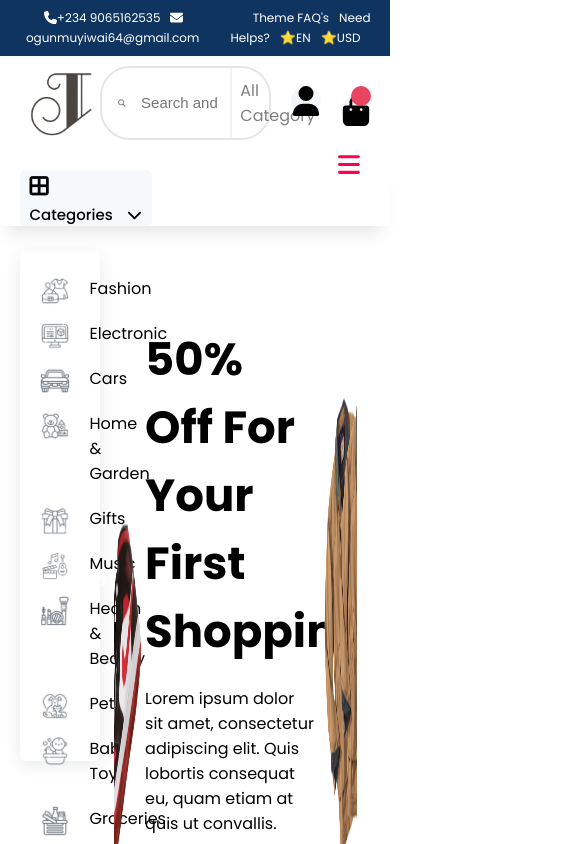
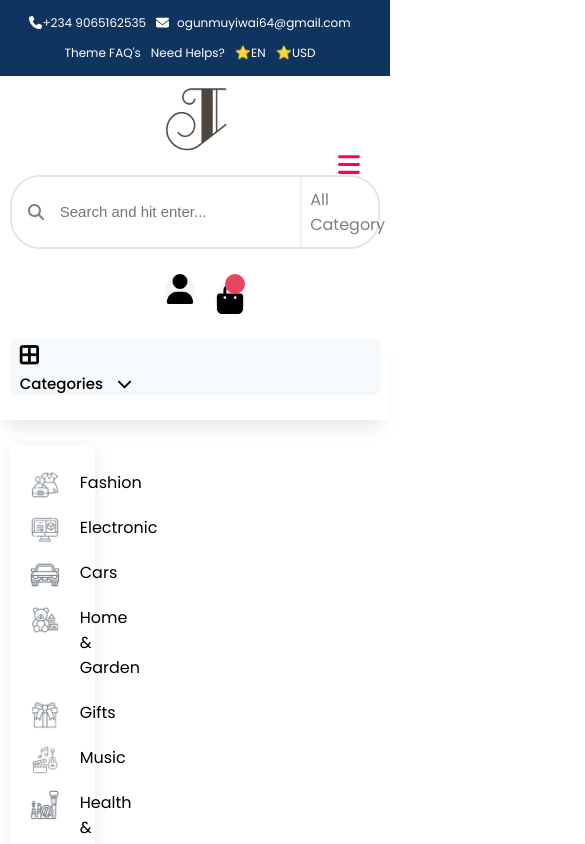
Before and after one commit to humb220106/e-commerce-, a React (Create React App) app: page / in a window 390 px wide. Shown: the top 844 px of the page, 585 px wide, since content can reach past the window. Built offline with nearby package versions, Linux system fonts and the light colour scheme.

Commit message:
changes are made

```diff
--- a/src/App.css
+++ b/src/App.css
@@ -292,3 +292,36 @@ button{
    grid-template-columns: repeat(4, 1fr);
    grid-gap:10px;
 }
+
+/* Add these responsive grid styles */
+@media (max-width: 768px) {
+  .grid {
+    grid-template-columns: repeat(3, 1fr);
+  }
+
+  .grid2 {
+    grid-template-columns: repeat(2, 1fr);
+  }
+
+  .container {
+    max-width: 95%;
+  }
+}
+
+@media (max-width: 480px) {
+  .grid {
+    grid-template-columns: repeat(2, 1fr);
+  }
+
+  .grid2 {
+    grid-template-columns: 1fr;
+  }
+
+  .d_flex, .c_flex {
+    flex-direction: column;
+  }
+
+  .row {
+    width: 100%;
+  }
+}
--- a/src/common/header/Header.css
+++ b/src/common/header/Header.css
@@ -297,6 +297,42 @@ header ul li a:hover{
     font-size: 14px;
   }
 }
+/* Add these responsive styles to improve mobile experience */
+@media (max-width: 768px) {
+  .search .container {
+    flex-direction: column;
+  }
+
+  .search .logo-width {
+    width: 100%;
+    text-align: center;
+    margin-bottom: 15px;
+  }
+
+  .search-box {
+    width: 100% !important;
+    margin-left: 0 !important;
+    margin-bottom: 15px;
+  }
+
+  .icon.f_flex.widith {
+    width: 100%;
+    justify-content: center;
+    margin-top: 10px;
+  }
+}
+
+@media (max-width: 480px) {
+  .head .container {
+    flex-direction: column;
+  }
+
+  .head .left-row, .head .right-row {
+    width: 100%;
+    text-align: center;
+    margin: 5px 0;
+  }
+}
 
 /* ...existing code... */
    .nav-links-MobileMenu li a{
--- a/src/components/discount/Dcard.jsx
+++ b/src/components/discount/Dcard.jsx
@@ -11,7 +11,30 @@ const Dcard = () => {
     slidesToShow: 6,
     slidesToScroll: 1,
     autoplay: true,
-  }
+    responsive: [
+    {
+      breakpoint: 1024,
+      settings: {
+        slidesToShow: 4,
+        slidesToScroll: 1
+      }
+    },
+    {
+      breakpoint: 768,
+      settings: {
+        slidesToShow: 3,
+        slidesToScroll: 1
+      }
+    },
+    {
+      breakpoint: 480,
+      settings: {
+        slidesToShow: 2,
+        slidesToScroll: 1
+      }
+    }
+  ]
+};
   return (
     <>
       <Slider {...settings}>
--- a/src/components/flashDeals/FlashCard.jsx
+++ b/src/components/flashDeals/FlashCard.jsx
@@ -43,9 +43,32 @@ const FlashCard = ( {productItems, addToCart}) => {
       slidesToShow: 4,
       slidesToScroll: 1,
       nextArrow:<NextArrow/>,
-      prevArrow:<PrevArrow/>
+      prevArrow:<PrevArrow/>,
+     responsive: [
+    {
+      breakpoint: 1024,
+      settings: {
+        slidesToShow: 3,
+        slidesToScroll: 1
+      }
+    },
+    {
+      breakpoint: 768,
+      settings: {
+        slidesToShow: 2,
+        slidesToScroll: 1
+      }
+    },
+    {
+      breakpoint: 480,
+      settings: {
+        slidesToShow: 1,
+        slidesToScroll: 1
+      }
+    }
+  ]
+};
 
-   }
   return (
     <>
       <Slider {...settings}>
@@ -86,7 +109,6 @@ const FlashCard = ( {productItems, addToCart}) => {
      </Slider>
     </>
   )
-
 }
 
 export default FlashCard
--- a/src/components/shop/style.css
+++ b/src/components/shop/style.css
@@ -57,3 +57,24 @@
 .shop .product:hover {
   box-shadow: rgb(43 52 69 / 10%) 0px 4px 16px;
 }
+
+/* Make shop section responsive */
+@media (max-width: 768px) {
+  .shop .container {
+    flex-direction: column;
+  }
+
+  .shop .contentWidth {
+    width: 100%;
+  }
+
+  .grid1 {
+    grid-template-columns: repeat(2, 1fr);
+  }
+}
+
+@media (max-width: 480px) {
+  .grid1 {
+    grid-template-columns: 1fr;
+  }
+}
```
